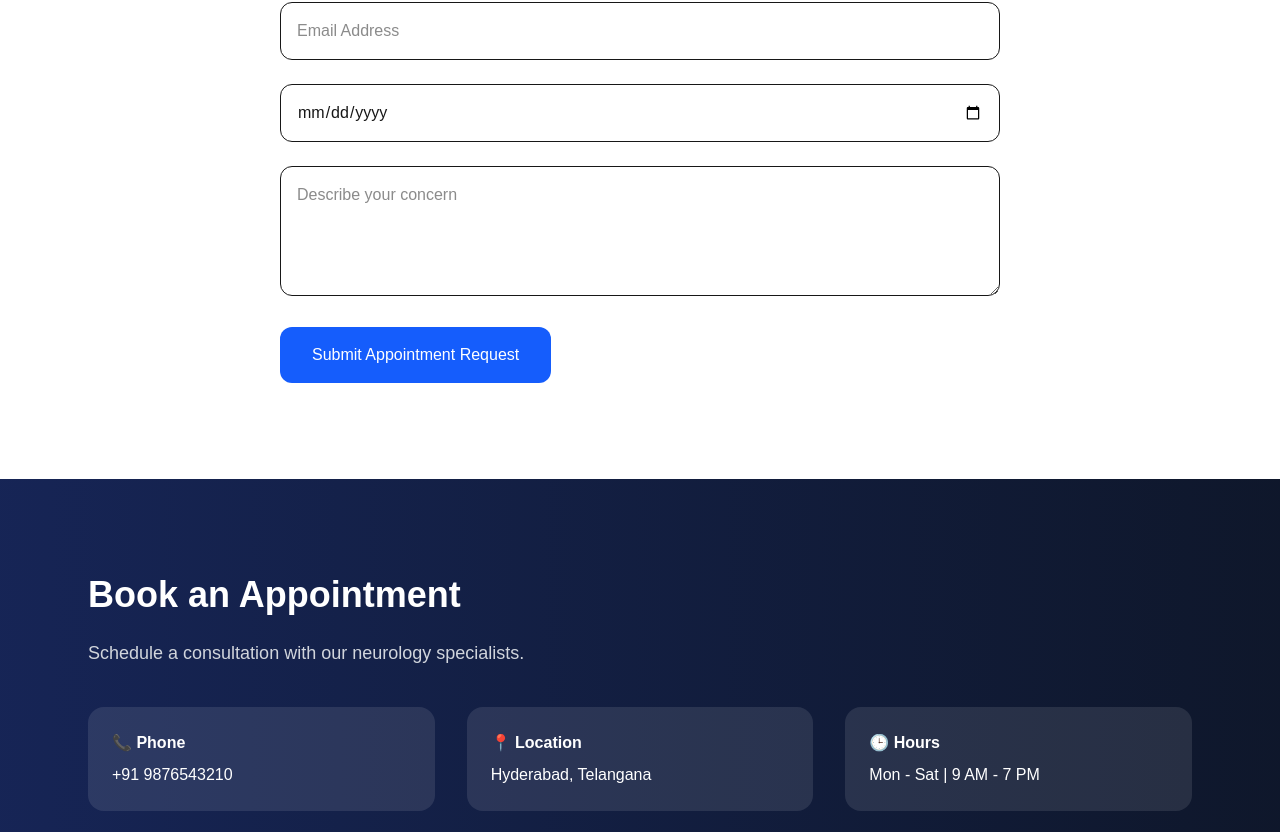
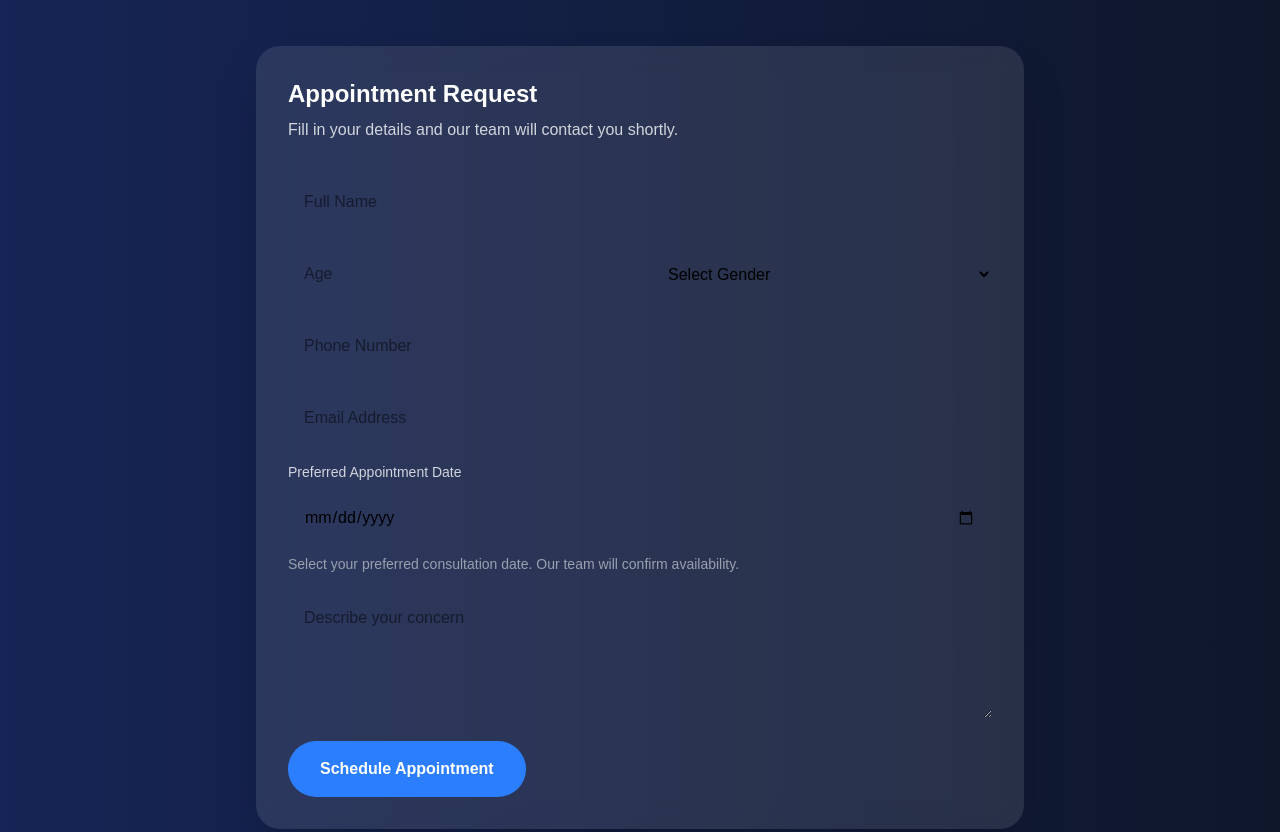
Before and after one commit to neelimasreenivas/medical-websites, a Next.js app: page /neuro1 in a window 1280 px wide. Shown: the part 3168-4000 px from the top of the page. Built offline with nearby package versions, Linux system fonts and the light colour scheme.

Commit message:
Appointment form completed and connected to Firestore

```diff
--- a/app/components/ContactSection.tsx
+++ b/app/components/ContactSection.tsx
@@ -6,26 +6,49 @@ import { collection, addDoc } from "firebase/firestore";
 
 export default function ContactSection() {
     const [name, setName] = useState("");
+    const [age, setAge] = useState("");
+    const [gender, setGender] = useState("");
     const [phone, setPhone] = useState("");
+    const [email, setEmail] = useState("");
+    const [appointmentDate, setAppointmentDate] = useState("");
     const [message, setMessage] = useState("");
 
     const handleSubmit = async () => {
+
+        if (!name || !phone) {
+            alert("Please enter your name and phone number");
+            return;
+        }
+
+        if (phone.length < 10) {
+            alert("Please enter a valid phone number");
+            return;
+        }
+
         try {
             await addDoc(collection(db, "appointments"), {
                 name,
+                age,
+                gender,
                 phone,
+                email,
+                appointmentDate,
                 message,
                 createdAt: new Date(),
             });
 
-            alert("Appointment request submitted!");
+            alert("Appointment request submitted successfully!");
 
             setName("");
+            setAge("");
+            setGender("");
             setPhone("");
+            setEmail("");
+            setAppointmentDate("");
             setMessage("");
         } catch (error) {
             console.error(error);
-            alert("Something went wrong");
+            alert("Something went wrong.");
         }
     };
 
@@ -36,80 +59,159 @@ export default function ContactSection() {
         >
             <div className="max-w-6xl mx-auto px-6">
 
-                <h2 className="text-4xl font-bold mb-6">
+                <h2 className="text-4xl font-bold mb-4">
                     Book an Appointment
                 </h2>
 
-                <p className="text-lg text-gray-300 mb-10">
+                <p className="text-lg text-gray-300 mb-12">
                     Schedule a consultation with our neurology specialists.
                 </p>
 
-                <div className="grid md:grid-cols-3 gap-8">
+                {/* Contact Cards */}
+                <div className="grid md:grid-cols-3 gap-6 mb-12">
 
-                    <div className="bg-white/10 p-6 rounded-2xl">
-                        <h3 className="font-bold mb-2">
+                    <div className="bg-white/10 backdrop-blur-md p-6 rounded-2xl">
+                        <h3 className="font-bold text-xl mb-2">
                             📞 Phone
                         </h3>
 
-                        <p>
+                        <p className="text-gray-200">
                             +91 9876543210
                         </p>
                     </div>
 
-                    <div className="bg-white/10 p-6 rounded-2xl">
-                        <h3 className="font-bold mb-2">
+                    <div className="bg-white/10 backdrop-blur-md p-6 rounded-2xl">
+                        <h3 className="font-bold text-xl mb-2">
                             📍 Location
                         </h3>
 
-                        <p>
+                        <p className="text-gray-200">
                             Hyderabad, Telangana
                         </p>
                     </div>
 
-                    <div className="bg-white/10 p-6 rounded-2xl">
-                        <h3 className="font-bold mb-2">
+                    <div className="bg-white/10 backdrop-blur-md p-6 rounded-2xl">
+                        <h3 className="font-bold text-xl mb-2">
                             🕒 Hours
                         </h3>
 
-                        <p>
+                        <p className="text-gray-200">
                             Mon - Sat | 9 AM - 7 PM
                         </p>
                     </div>
 
                 </div>
 
-                <div className="mt-12 max-w-2xl">
+                {/* Appointment Form Card */}
+                <div className="max-w-3xl mx-auto bg-white/10 backdrop-blur-md rounded-3xl p-8 shadow-2xl">
+
+                    <h3 className="text-2xl font-bold mb-2">
+                        Appointment Request
+                    </h3>
+
+                    <p className="text-gray-300 mb-8">
+                        Fill in your details and our team will contact you shortly.
+                    </p>
 
                     <div className="space-y-4">
 
                         <input
                             type="text"
-                            placeholder="Your Name"
+                            placeholder="Full Name"
                             value={name}
                             onChange={(e) => setName(e.target.value)}
-                            className="w-full p-4 rounded-xl bg-white text-black"
+                            className="w-full p-4 rounded-xl text-black"
                         />
+
+                        <div className="grid md:grid-cols-2 gap-4">
+
+                            <input
+                                type="number"
+                                placeholder="Age"
+                                value={age}
+                                onChange={(e) => setAge(e.target.value)}
+                                className="w-full p-4 rounded-xl text-black"
+                            />
+
+                            <select
+                                value={gender}
+                                onChange={(e) => setGender(e.target.value)}
+                                className="w-full p-4 rounded-xl text-black"
+                            >
+                                <option value="">
+                                    Select Gender
+                                </option>
+
+                                <option value="Male">
+                                    Male
+                                </option>
+
+                                <option value="Female">
+                                    Female
+                                </option>
+
+                                <option value="Other">
+                                    Other
+                                </option>
+
+                                <option value="Prefer not to say">
+                                    Prefer not to say
+                                </option>
+                            </select>
+
+                        </div>
 
                         <input
                             type="text"
                             placeholder="Phone Number"
                             value={phone}
                             onChange={(e) => setPhone(e.target.value)}
-                            className="w-full p-4 rounded-xl bg-white text-black"
+                            className="w-full p-4 rounded-xl text-black"
                         />
 
+                        <input
+                            type="email"
+                            placeholder="Email Address"
+                            value={email}
+                            onChange={(e) => setEmail(e.target.value)}
+                            className="w-full p-4 rounded-xl text-black"
+                        />
+
+                        <div>
+
+                            <label className="block mb-2 text-sm text-gray-300">
+                                Preferred Appointment Date
+                            </label>
+
+                            <input
+                                type="date"
+                                value={appointmentDate}
+                                onChange={(e) =>
+                                    setAppointmentDate(e.target.value)
+                                }
+                                className="w-full p-4 rounded-xl text-black"
+                            />
+
+                            <p className="text-sm text-gray-400 mt-2">
+                                Select your preferred consultation date. Our
+                                team will confirm availability.
+                            </p>
+
+                        </div>
+
                         <textarea
+                            rows={4}
                             placeholder="Describe your concern"
                             value={message}
                             onChange={(e) => setMessage(e.target.value)}
-                            className="w-full p-4 rounded-xl bg-white text-black"
+                            className="w-full p-4 rounded-xl text-black"
                         />
 
                         <button
                             onClick={handleSubmit}
                             className="bg-blue-500 hover:bg-blue-600 px-8 py-4 rounded-full font-semibold transition"
                         >
-                            Book Appointment
+                            Schedule Appointment
                         </button>
 
                     </div>
--- a/app/neuro1/page.tsx
+++ b/app/neuro1/page.tsx
@@ -5,7 +5,6 @@ import AboutDoctor from "../components/AboutDoctor";
 import Conditions from "../components/Conditions";
 import WhyChooseUs from "../components/WhyChooseUs";
 import Testimonials from "../components/Testimonials";
-import AppointmentForm from "../components/AppointmentForm";
 import ContactSection from "../components/ContactSection";
 import Footer from "../components/Footer";
 import WhatsAppButton from "../components/WhatsAppButton";
@@ -29,7 +28,6 @@ export default function Neuro1Page() {
 
             <Testimonials />
 
-            <AppointmentForm />
 
             <ContactSection />
 
```
